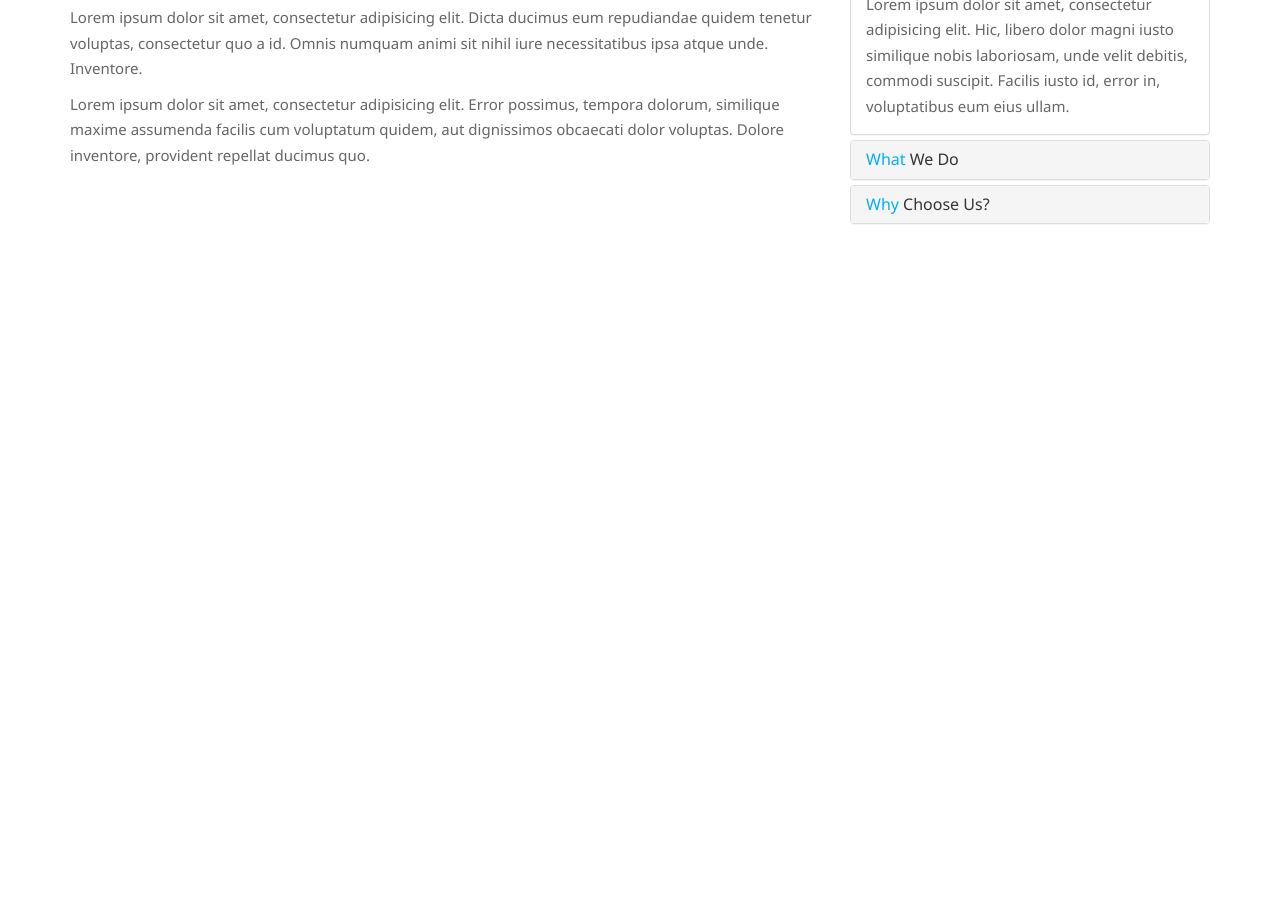
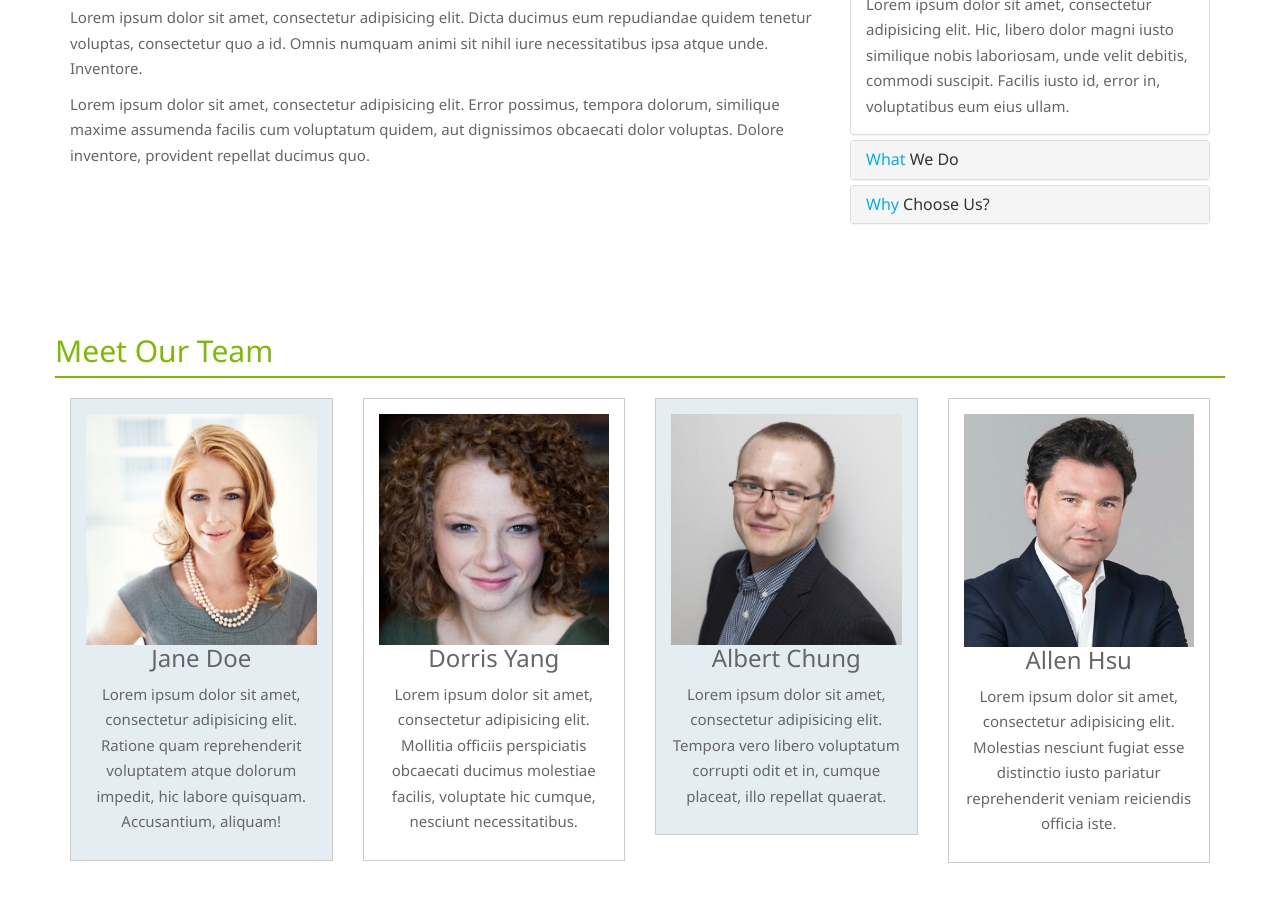
Before and after one commit to AlanJui/myBootstrap, a website: page app/about.html in a window 1280 px wide. Shown: the part 718-1620 px from the top of the page. Before the commit the page ends 992 px from the top, so only its background shows below. Drawn offline with Linux system fonts and the light colour scheme.

Commit message:
完成 Meet Our Team

```diff
--- a/app/about.html
+++ b/app/about.html
@@ -203,6 +203,44 @@
     </div>
   </section>
 
+  <!-- Meet Our Team -->
+  <section>
+    <div class="container">
+      <div class="row">
+        <h2 class="page-header heading-secondary-a">Meet Our Team</h2>
+
+        <div class="col-md-3">
+          <div class="block block-image block-border block-center block-light">
+            <img src="img/headshot1.jpg" alt="Jane Doe">
+            <h3>Jane Doe</h3>
+            <p>Lorem ipsum dolor sit amet, consectetur adipisicing elit. Ratione quam reprehenderit voluptatem atque dolorum impedit, hic labore quisquam. Accusantium, aliquam!</p>
+          </div>
+        </div>
+        <div class="col-md-3">
+          <div class="block block-image block-border block-center">
+            <img src="img/headshot2.jpg" alt="Dorris Yang">
+            <h3>Dorris Yang</h3>
+            <p>Lorem ipsum dolor sit amet, consectetur adipisicing elit. Mollitia officiis perspiciatis obcaecati ducimus molestiae facilis, voluptate hic cumque, nesciunt necessitatibus.</p>
+          </div>
+        </div>
+        <div class="col-md-3">
+          <div class="block block-image block-border block-center block-light">
+            <img src="img/headshot3.jpg" alt="Albert Chung">
+            <h3>Albert Chung</h3>
+            <p>Lorem ipsum dolor sit amet, consectetur adipisicing elit. Tempora vero libero voluptatum corrupti odit et in, cumque placeat, illo repellat quaerat.</p>
+          </div>
+        </div>
+        <div class="col-md-3">
+          <div class="block block-image block-border block-center">
+            <img src="img/headshot4.jpg" alt="Allen Hsu">
+            <h3>Allen Hsu</h3>
+            <p>Lorem ipsum dolor sit amet, consectetur adipisicing elit. Molestias nesciunt fugiat esse distinctio iusto pariatur reprehenderit veniam reiciendis officia iste.</p>
+          </div>
+        </div>
+      </div>
+    </div>
+  </section>
+
   <!-- Bootstrap core JavaScript
     ================================================== -->
   <!-- Placed at the end of the document so the pages load faster -->
```
